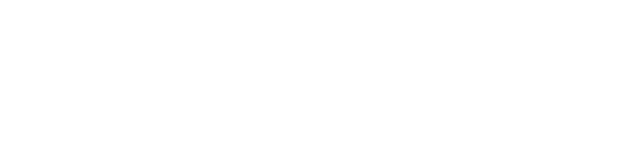
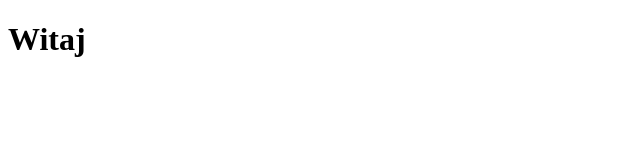
Before and after one commit to Frodzislaw/Hamburger, a plain HTML site: page index.html in a window 1280 px wide. Shown: the whole page, without its empty margins (0-640 px from the left). Drawn offline with Linux system fonts and the light colour scheme.

Commit message:
Second commit

```diff
--- a/index.html
+++ b/index.html
@@ -5,6 +5,6 @@
     <title>Title</title>
 </head>
 <body>
-
+    <h1>Witaj</h1>
 </body>
 </html>
```
